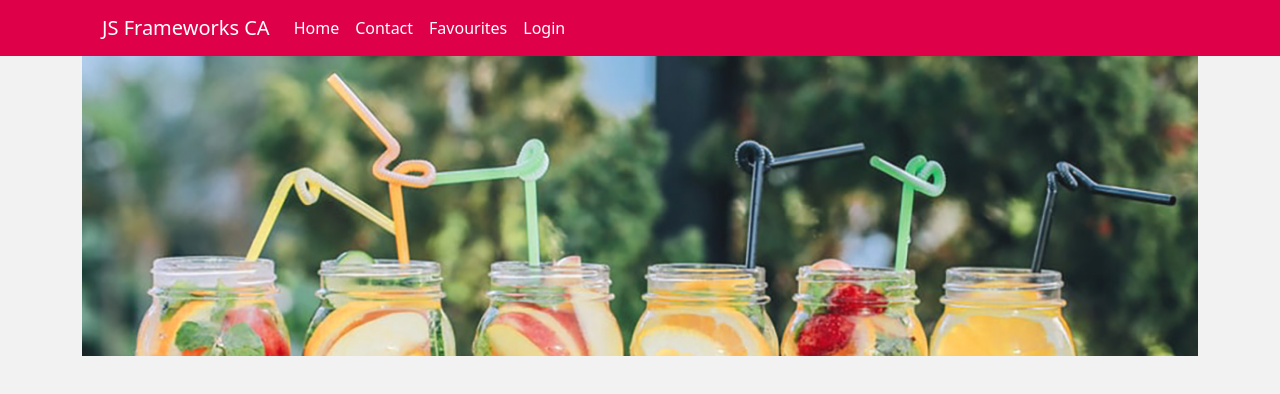
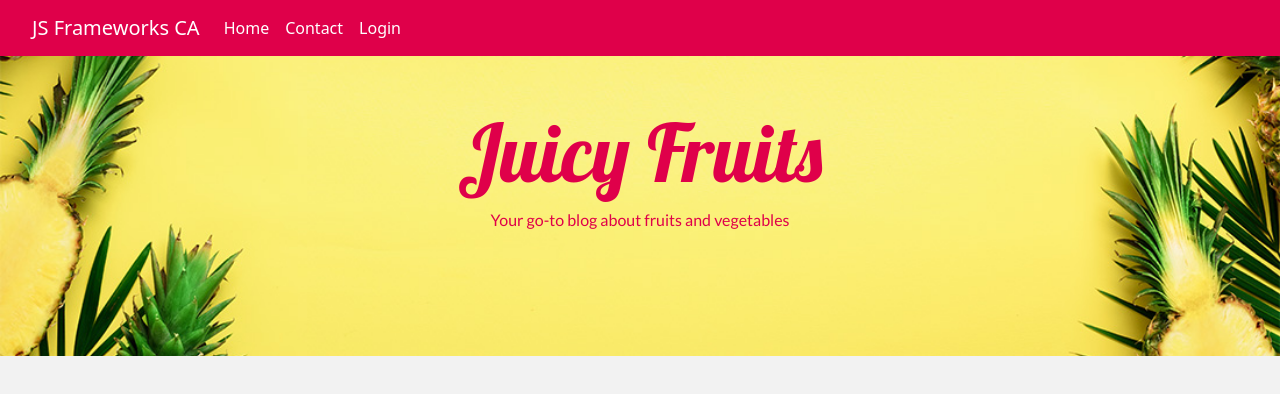
Before and after one commit to maaneblomst/portfolio-2-js-frameworks-ca, a Next.js app: page / in a window 1280 px wide. Shown: the top 394 px of the page. Built offline with nearby package versions, Linux system fonts and the light colour scheme; no server answers.

Commit message:
Layout & design changes

```diff
--- /dev/null
+++ b/components/layout/Hero.js
@@ -0,0 +1,21 @@
+import Container from "react-bootstrap/Container";
+import Row from "react-bootstrap/Row";
+import Col from "react-bootstrap/Col";
+import { Jumbotron } from "react-bootstrap";
+
+export default function Hero() {
+  return (
+    <section className="bgimage mb-3">
+      <Container fluid className="pt-5 text-center text-primary">
+        <Row>
+          <Col sm={12} md={12} lg={12} className="intro">
+            <Jumbotron>
+              <p className="display-1 h1">Juicy Fruits</p>
+              <p>Your go-to blog about fruits and vegetables</p>
+            </Jumbotron>
+          </Col>
+        </Row>
+      </Container>
+    </section>
+  );
+}
--- a/components/layout/Layout.js
+++ b/components/layout/Layout.js
@@ -5,7 +5,7 @@ export default function Layout({ children }) {
   return (
     <>
       <Navigation />
-      <Container>{children}</Container>
+      <Container className="p-0 m-0">{children}</Container>
     </>
   );
 }
--- a/components/navigation/NavLinks.js
+++ b/components/navigation/NavLinks.js
@@ -23,9 +23,6 @@ export default function NavLinks() {
         <Link href="/contact" passHref>
           <Nav.Link>Contact</Nav.Link>
         </Link>
-        <Link href="/favourites" passHref>
-          <Nav.Link>Favourites</Nav.Link>
-        </Link>
         {auth ? (
           <>
             <Link href="/admin" passHref>
--- a/pages/index.js
+++ b/pages/index.js
@@ -7,14 +7,15 @@ import Layout from "../components/layout/Layout";
 import Container from "react-bootstrap/Container";
 import Row from "react-bootstrap/Row";
 import Col from "react-bootstrap/Col";
+import Hero from "../components/layout/Hero";
 
 export default function Home(props) {
   return (
     <Layout>
       <NextHead title="Home" />
-      <Container className="hero-image p-0 m-0" />
+      <Hero />
       <Row>
-        <Col sm={9} className="p-0">
+        <Col sm={12} md={10}>
           {props.posts.map((post) => {
             function createMarkup() {
               return { __html: `${post.excerpt.rendered}` };
@@ -33,7 +34,7 @@ export default function Home(props) {
                 <div dangerouslySetInnerHTML={createMarkup()} />
                 <a
                   key={post.slug}
-                  href={`detail/${post.slug}`}
+                  href={`details/${post.slug}`}
                   className="d-block"
                 >
                   Read more..
--- a/styles/sass/custom.scss
+++ b/styles/sass/custom.scss
@@ -1,10 +1,19 @@
 $enable-shadows: true;
-$primary: rgb(223, 0, 74);
+$primary: #df004a;
 
 $body-color: #333;
 $body-bg: #f2f2f2;
 
+$container-max-widths: (
+  sm: 700px,
+  md: 960px,
+  lg: 1200px,
+  xl: 1400px,
+  xxl: 1500px,
+) !default;
+
 @import "./variables/colors.scss";
 @import "./variables/fonts.scss";
 @import "./variables/images.scss";
+@import "./variables/layout";
 @import "../../node_modules/bootstrap/scss/bootstrap.scss";
--- /dev/null
+++ b/styles/sass/variables/_layout.scss
@@ -0,0 +1,11 @@
+html,
+body {
+  overflow-x: hidden;
+}
+.bgimage {
+  background-image: url("/images/JuicyFruits.jpg");
+  height: 300px;
+  background-position: center;
+  background-repeat: no-repeat;
+  background-size: cover;
+}
```
Also changed, not shown: pages/contact.js (+14 -3 lines), pages/details/[slug].js (renamed from pages/detail/[slug].js, +27 -3 lines), pages/login.js (+15 -2 lines), public/images/JuicyFruits.jpg (added), public/images/juicy_news.png (deleted), src/styles/custom.css.
